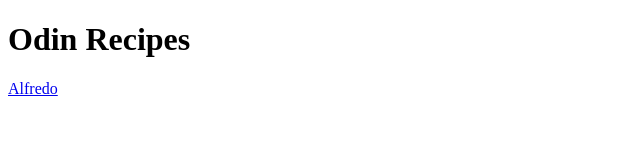
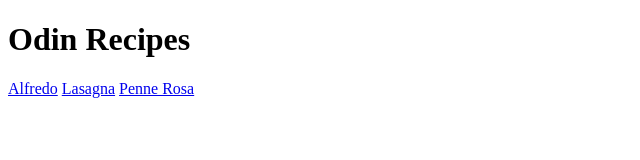
Before and after one commit to pvkingz/odin-recipes, a plain HTML site: page index.html in a window 1280 px wide. Shown: the whole page, without its empty margins (0-640 px from the left). Drawn offline with Linux system fonts and the light colour scheme.

Commit message:
Added the rest of the recipes links

```diff
--- a/index.html
+++ b/index.html
@@ -7,5 +7,8 @@
     <body>
         <h1>Odin Recipes</h1>
         <a href="alfredo.html">Alfredo</a>
+        <a href="lasagna.html">Lasagna</a>
+        <a href="penne-rosa.html">Penne Rosa</a>
+
     </body>
 </html>
```
